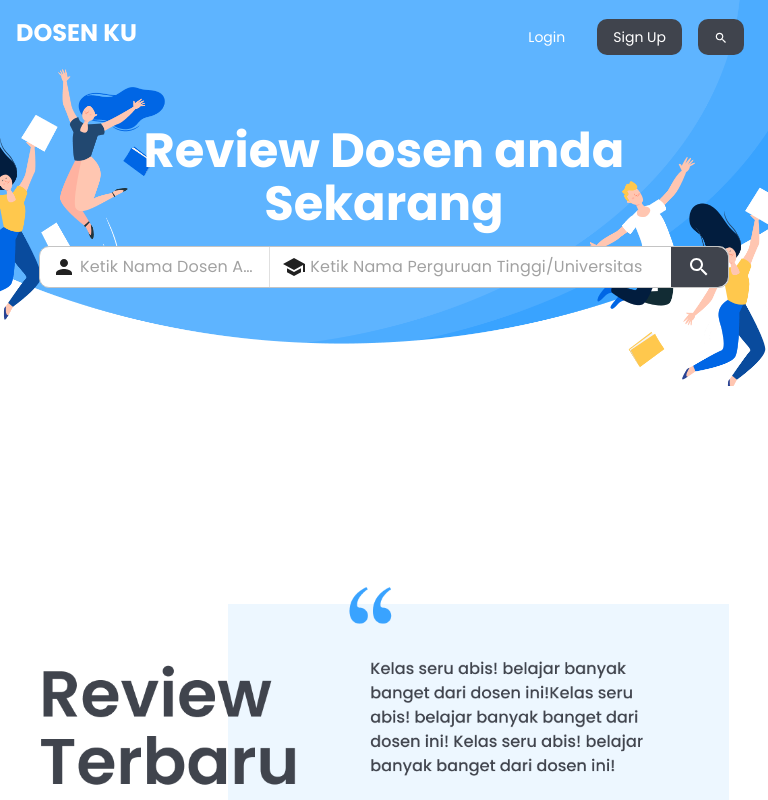
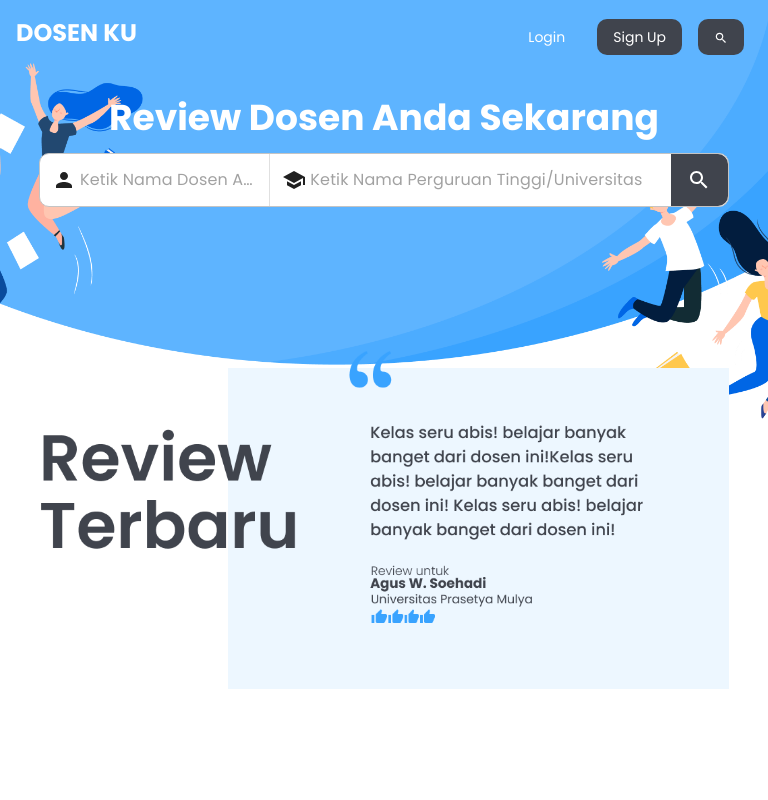
Before and after one commit to Harus-Bisa/frontendv2, a React (Create React App) app in the folder hb-v2/: page / in a window 768 px wide. Shown: the top 800 px of the page. Built offline with nearby package versions, Linux system fonts and the light colour scheme.

Commit message:
landing page design fix

```diff
--- a/hb-v2/src/components/Footer/Footer.js
+++ b/hb-v2/src/components/Footer/Footer.js
@@ -7,6 +7,8 @@ import { AiFillInstagram } from "react-icons/ai";
 export default function Footer(){
     return(
         <div className="footer container">
+            <div className="row justify-content-center">
+                <div className="col-xl-10">
                     <div className="row justify-content-center no-gutters">
                         <div className="col-lg-3 col-md-4 col-12" style={{display:'flex'}}>
                             <h2 style={{margin:'auto'}}>DOSEN <span className="blue">KU</span></h2>
@@ -50,5 +52,7 @@ export default function Footer(){
                     <p className="trademark">2020 DOSEN KU | All Rights Reserved</p>
                 </div>
                 </div>
+            </div>
+        </div>
     )
 }
--- a/hb-v2/src/components/NavigationBar/NavigationBar.js
+++ b/hb-v2/src/components/NavigationBar/NavigationBar.js
@@ -47,12 +47,12 @@ function NavigationBar(props){
   const navlinkClassname = atLanding ? "contrast-navlink dark-navlink navlink" : "contrast-navlink navlink"
   const textColor = atLanding && !isOpen ? "white":"inherit";
 
-  return (
+  return(
     <div>
-      <Navbar light expand="md" className="navbar" style={{backgroundColor:(isOpen || !atLanding ? "white" : "transparent")}}>
+      <Navbar light expand="md" className="navbar" style={{backgroundColor:(isOpen || !atLanding  ? "white" : "transparent")}}>
         <NavbarBrand href="/" className="brand" style={{color:textColor}}>Dosen Ku</NavbarBrand>
         <NavbarToggler onClick={toggle} />
-        <Collapse isOpen={isOpen} navbar className="justify-content-end full-height">
+        <Collapse isOpen={isOpen} navbar className={isOpen ? "justify-content-end full-height" : "justify-content-end"}>
           <Nav navbar>
             <div className="d-md-none">
               <NavItem>
--- a/hb-v2/src/css/index.css
+++ b/hb-v2/src/css/index.css
@@ -276,8 +276,11 @@ label{
 .blur{
   filter: blur(4px);
 }
+.full-height{
+  height:100vh;
+}
 /* SM */
-@media (max-width: 576px) {
+@media (max-width: 767.98px) {
   .footer-adjust{
     padding-bottom: 179px;
   }
@@ -290,9 +293,9 @@ label{
 
 }
 /* MD */
-@media (max-width: 767px){
-  .full-height{
-    height:100vh;
+@media (min-width: 768px) and (max-width: 991.98px){
+  h1{
+    font-size: 36px;
   }
   .footer-adjust{
     padding-bottom: 250px;
@@ -300,6 +303,6 @@ label{
 }
 
 /*LG*/
-@media (max-width: 992px) {
+@media (max-width: 1199.98px) {
 
 }
--- a/hb-v2/src/css/landingPage.css
+++ b/hb-v2/src/css/landingPage.css
@@ -6,7 +6,7 @@
 }
 
 .landing-page header{
-    min-height: 33.33vh;
+    min-height: 50vh;
 }
 .landing-page header h1{
     color: white;
@@ -27,7 +27,8 @@
     color: white;
 }
 
-@media (max-width: 576px) {
+/*SM*/
+@media (max-width: 767.98px)  {
     .landing-page{
         background-image: url("../img/landingpagemobileimg.png");
         background-repeat: no-repeat;
@@ -35,7 +36,7 @@
         background-size: contain;
     }
     .landing-page header{
-        min-height: 90vh;
+        min-height: 80vh;
     }
     .landing-page header h1{
         color: white;
@@ -43,3 +44,10 @@
         font-size: 48px;
     }
 }
+
+/*MD*/
+@media (min-width: 768px) and (max-width: 1199.98px){
+    .landing-page header{
+        min-height: 20vh;
+    }
+  }
--- a/hb-v2/src/css/review.css
+++ b/hb-v2/src/css/review.css
@@ -165,7 +165,7 @@
     color: black;
 }
 /*SM*/
-@media (max-width: 576px) {
+@media (max-width: 767px) {
     .reviewee-card h3{
         font-size: 18px;
     }
@@ -173,7 +173,7 @@
         font-size: 14px;
     }
 }
-@media (max-width: 768px){
+@media (min-width: 768px) and (max-width: 991.98px){
     .write-review{
         background: transparent;
         border: 1px solid transparent;
--- a/hb-v2/src/css/searchBox.css
+++ b/hb-v2/src/css/searchBox.css
@@ -31,7 +31,7 @@
 }
 
 .search-box .search-input-wrapper{
-  padding: .375rem .75rem !important;
+  padding: 1rem .75rem !important;
 }
 
 .search-box .MuiInput-underline::before, .search-box .MuiInput-underline::after, .search-box .MuiInput-underline:hover:not(.Mui-disabled):before, .search-box .MuiInput-underline:focus{
@@ -42,6 +42,7 @@
   border-left: 1px solid rgba(0, 0, 0, 0.12);
 }
 
+/*SM*/
 @media (max-width: 767px){
   .search-box .search-button{
     border-top-right-radius: 0!important;
@@ -51,3 +52,11 @@
     border-left: 0px solid;
   }
 }
+
+/*MD*/
+@media (min-width: 768px) and (max-width: 991.98px){
+  .search-box .search-input-wrapper{
+    padding: .75rem !important;
+  }
+
+}
--- a/hb-v2/src/pages/Landing/Landing.js
+++ b/hb-v2/src/pages/Landing/Landing.js
@@ -11,12 +11,12 @@ function Landing(props){
             <div className="container footer-adjust">
                 <header className="flex">
                     <div className="margin-auto">
-                        <h1>Review Dosen anda Sekarang</h1>
+                        <h1>Review Dosen Anda Sekarang</h1>
                         <SearchBox/>
                     </div>
                 </header>
-                <div className="row justify-content-center" style={{marginTop: "30vh"}}>
-                    <div className="col-lg-8">
+                <div className="row justify-content-center" style={{height:"70vh"}}>
+                    <div className="col-lg-8 margin-auto">
                         <img src={newestReview} alt={"newestReview"} style={{width:"100%"}}/>
                     </div>
                 </div>
```
Also changed, not shown: hb-v2/src/img/landingpageimg.png. Lines whose indentation alone changed are shown as unchanged.
